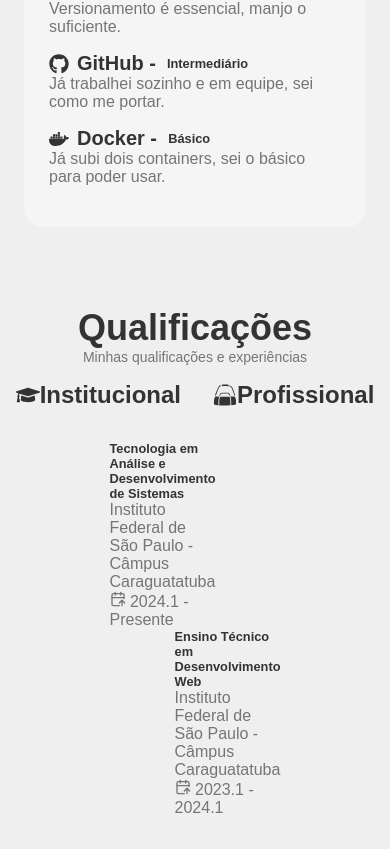
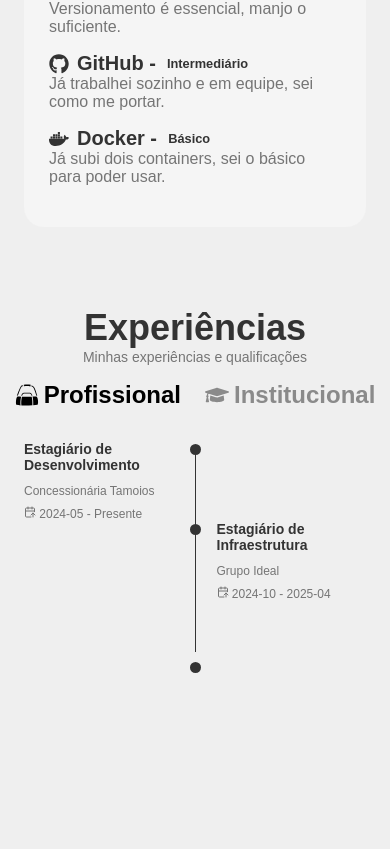
Before and after one commit to JGabrielFBeserra/Portifolio-ReactJS, a React (Vite) app: page / in a window 390 px wide. Shown: the part 2870-3719 px from the top of the page. After the commit the page ends 3671 px from the top, so only its background shows below. Built offline with nearby package versions, Linux system fonts and the light colour scheme; some icons are missing; a web font is replaced by a local one.

Commit message:
feat: Qualification section completed, added interactive tabs with smooth animations and responsive timeline layout

```diff
--- a/src/App.css
+++ b/src/App.css
@@ -186,6 +186,7 @@ img {
 /* breakpoints */
 
 @media screen and (max-width: 992px) {
+
     .container {
         margin-left: var(--mb-1-5);
         margin-right: var(--mb-1-5);
--- a/src/components/qualification/Qualification.jsx
+++ b/src/components/qualification/Qualification.jsx
@@ -1,38 +1,102 @@
-import React from "react";
+import React, { useState } from "react";
 import './qualification.css';
 import { FaGraduationCap } from "react-icons/fa";
 import { GiGymBag } from "react-icons/gi";
 import { LuCalendarArrowUp } from "react-icons/lu";
 
 const Qualification = () => {
+    const [ToggleState, setToggleState] = useState(2);
+
+    const toggleTab = (index) => {
+        setToggleState(index);
+    }
     return (
         <section className="qualification section" id="qualificacoes">
-            <h2 className="section__title">Qualificações</h2>
-            <span className="section__subtitle">Minhas qualificações e experiências</span>
+            <h2 className="section__title">Experiências</h2>
+            <span className="section__subtitle">Minhas experiências e qualificações</span>
 
             <div className="qualification__container container">
                 <div className="qualification__tabs">
-                    <div className="qualification__button button--flex qualification__active">
-                       <FaGraduationCap /> {""}
-                       Institucional
+                    <div className={ToggleState === 2 ?
+                        "qualification__button button--flex qualification__active"
+                        : "qualification__button button--flex"} onClick={() => toggleTab(2)}>
+                          <GiGymBag className="qualification__title-icon" />
+                        Profissional
                     </div>
-                    <div className="qualification__button button--flex qualification__active">
-                        <GiGymBag /> {""}
-                        Profissional
+                    <div className={ToggleState === 1 ?
+                        "qualification__button button--flex qualification__active"
+                        : "qualification__button button--flex"} onClick={() => toggleTab(1)}  >
+                       <FaGraduationCap className="qualification__title-icon" />
+                        Institucional
+
                     </div>
                 </div>
                 <div className="qualification__sections">
-                    <div className="qualification__content qualification__content-active">
+                    <div className={ToggleState === 1 ? "qualification__content qualification__content-active" : "qualification__content "}>
                         <div className="qualification__data">
                             <div>
                                 <h3 className="qualification__title">
                                     Tecnologia em Análise e Desenvolvimento de Sistemas
                                 </h3>
                                 <span className="qualification__subtitle">
-                                    Instituto Federal de São Paulo - Câmpus Caraguatatuba
+                                    <a href="https://www.ifspcaraguatatuba.edu.br/cursos/graduacao/tecnologia-em-analise-e-desenvolvimento-de-sistemas" target="_blank" rel="noopener noreferrer">
+                                        IFSP - Câmpus Caraguatatuba
+                                    </a>
                                 </span>
                                 <div className="qualification__calendar">
                                     <LuCalendarArrowUp /> 2024.1 - Presente
+
+                                </div>
+                            </div>
+                            <div>
+                                <span className="qualification__rounder"></span>
+                                <span className="qualification__line"></span>
+
+                            </div>
+
+                        </div>
+                        <div className="qualification__data">
+                            <div></div>
+                            <div>
+                                <span className="qualification__rounder">
+
+                                </span>
+                                <span className="qualification__line"></span>
+
+                            </div>
+                            <div>
+                                <h3 className="qualification__title">
+                                    Técnico em Desenvolvimento Web
+                                </h3>
+                                <span className="qualification__subtitle">
+                                    <a href="https://www.ifspcaraguatatuba.edu.br/cursos/tecnico/tecnico-em-informatica-para-internet" target="_blank" rel="noopener noreferrer">
+                                        IFSP - Câmpus Caraguatatuba
+                                    </a>
+                                </span>
+                                <div className="qualification__calendar">
+                                    <LuCalendarArrowUp /> 2023.1 - 2024.2
+
+                                </div>
+                            </div>
+
+                        </div>
+
+
+
+                    </div>
+                    <div className={ToggleState === 2 ? "qualification__content qualification__content-active" : "qualification__content "}>
+                        <div className="qualification__data">
+                            <div>
+                                <h3 className="qualification__title">
+                                    Estagiário de Desenvolvimento
+                                </h3>
+                                <span className="qualification__subtitle">
+                                    <a href="https://www.linkedin.com/company/concession%C3%A1ria-tamoios/posts/?feedView=all" target="_blank" rel="noopener noreferrer">
+                                        Concessionária Tamoios
+                                    </a>
+                                </span>
+                                <div className="qualification__calendar">
+                                    <LuCalendarArrowUp /> 2024-05 - Presente
 
                                 </div>
                             </div>
@@ -45,21 +109,24 @@ const Qualification = () => {
                         </div>
                         <div className="qualification__data">
                             <div></div>
-                             <div>
+                            <div>
                                 <span className="qualification__rounder">
 
                                 </span>
                                 <span className="qualification__line"></span>
+                                <span className="qualification__rounder"></span>
                             </div>
                             <div>
                                 <h3 className="qualification__title">
-                                    Ensino Técnico em Desenvolvimento Web
+                                    Estagiário de Infraestrutura
                                 </h3>
                                 <span className="qualification__subtitle">
-                                    Instituto Federal de São Paulo - Câmpus Caraguatatuba
+                                    <a href="https://www.linkedin.com/company/idealgrupo/posts/?feedView=all" target="_blank" rel="noopener noreferrer">
+                                        Grupo Ideal
+                                    </a>
                                 </span>
                                 <div className="qualification__calendar">
-                                    <LuCalendarArrowUp /> 2023.1 - 2024.1
+                                    <LuCalendarArrowUp /> 2024-10 - 2025-04
 
                                 </div>
                             </div>
@@ -69,93 +136,6 @@ const Qualification = () => {
 
 
                     </div>
-                    <div className="qualification__content">
-                        <div className="qualification__data">
-                            <div>
-                                <h3 className="qualification__title">
-                                    Tecnologia
-                                </h3>
-                                <span className="qualification__subtitle">
-                                    Instituto Federal de São Paulo - Câmpus Caraguatatuba
-                                </span>
-                                <div className="qualification__calendar">
-                                    <LuCalendarArrowUp /> 2023 - Presente
-
-                                </div>
-                            </div>
-                            <div>
-                                <span className="qualification__rounder">
-
-                                </span>
-                                <span className="qualification__line"></span>
-                            </div>
-                        </div>
-                        <div className="qualification__data">
-                            <div></div>
-                             <div>
-                                <span className="qualification__rounder">
-
-                                </span>
-                                <span className="qualification__line"></span>
-                            </div>
-                            <div>
-                                <h3 className="qualification__title">
-                                    Estagiário em Desenvolvimento Web
-                                </h3>
-                                <span className="qualification__subtitle">
-                                    Instituto Federal de São Paulo - Câmpus Caraguatatuba
-                                </span>
-                                <div className="qualification__calendar">
-                                    <LuCalendarArrowUp /> 2023 - Presente
-
-                                </div>
-                            </div>
-
-                        </div>
-
-                        <div className="qualification__data">
-                            <div>
-                                <h3 className="qualification__title">
-                                    Tecnologia
-                                </h3>
-                                <span className="qualification__subtitle">
-                                    Instituto Federal de São Paulo - Câmpus Caraguatatuba
-                                </span>
-                                <div className="qualification__calendar">
-                                    <LuCalendarArrowUp /> 2023 - Presente
-
-                                </div>
-                            </div>
-                            <div>
-                                <span className="qualification__rounder">
-
-                                </span>
-                                <span className="qualification__line"></span>
-                            </div>
-                        </div>
-                        <div className="qualification__data">
-                            <div></div>
-                             <div>
-                                <span className="qualification__rounder">
-
-                                </span>
-                                <span className="qualification__line"></span>
-                            </div>
-                            <div>
-                                <h3 className="qualification__title">
-                                    Estagiário em Desenvolvimento Web
-                                </h3>
-                                <span className="qualification__subtitle">
-                                    Instituto Federal de São Paulo - Câmpus Caraguatatuba
-                                </span>
-                                <div className="qualification__calendar">
-                                    <LuCalendarArrowUp /> 2023 - Presente
-
-                                </div>
-                            </div>
-
-                        </div>
-                    </div>
                 </div>
             </div>
         </section>
--- a/src/components/qualification/qualification.css
+++ b/src/components/qualification/qualification.css
@@ -30,10 +30,42 @@
 
 .qualification__content {
     display: none;
+    opacity: 0;
+    transition: opacity 0.3s ease-in-out;
+}
+
+.qualification__button {
+    font-size: var(--h2-font-size);
+    font-weight: var(--font-bold);
+    color: #8a8a8a;
+    margin: 0 var(--mb-1);
+    cursor: pointer;
+    transition: color 0.5s ease;
+}
+
+.qualification__button:hover {
+    color: var(--cor-titulo-dark);
+}
+
+.qualification__button.qualification__active {
+    color: var(--cor-titulo-dark);
 }
 
 .qualification__content-active {
     display: block;
+    opacity: 1;
+    animation: fadeInUp 0.75s ease-out;
+}
+
+@keyframes fadeInUp {
+    from {
+        opacity: 0;
+        transform: translateY(15px);
+    }
+    to {
+        opacity: 1;
+        transform: translateY(0);
+    }
 }
 
 .qualification__data {
@@ -43,6 +75,112 @@
 }
 
 .qualification__title {
-    font-size: var(--normal-font-size);
+    font-size: var(--h3-font-size);
+    font-weight: var(--font-bold);
+    margin-bottom: var(--mb-0-5);
+}
+
+.qualification__subtitle {
+    display: inline-block;
+    font-size: var(--peq-font-size);
+    margin-bottom: var(--mb-0-5);
+}
+
+.qualification__subtitle a {
+    color: inherit;
+    text-decoration: none;
+}
+
+.qualification__subtitle a:hover {
+    color: var(--cor-titulo-dark);
+    text-decoration: underline;
+}
+
+.qualification__calendar{
+    font-size: var(--peq-font-size);
+}
+
+.qualification__rounder {
+    display: inline-block;
+    width: 13px;
+    height: 13px;
+    background-color: var(--cor-titulo);
+    border-radius: 50%;
+}
+
+.qualification__line {
+    display: block;
+    width: 1px;
+    height: 100%;
+    background-color: var(--cor-titulo);
+    transform: translate(6px, -7px);
+}
+
+.qualification__title-icon {
+    margin-right: 5px;
+}
+
+@media screen and (max-width: 992px) {
+    .qualification__container {
+        margin-left: auto;
+        margin-right: auto;
+    }
+      .qualification {
+        padding-bottom: 200px;
+    }
+}
+
+@media screen and (max-width: 768px) {
+    .qualification__container {
+        margin-left: var(--mb-1-5);
+        margin-right: var(--mb-1-5);
+    }
+
+    .qualification__data {
+        grid-template-columns: 1fr max-content 1fr;
+        column-gap: 1rem;
+    }
+
+    .qualification__line {
+        height: 150%;
+        transform: translate(5px, -7px);
+    }
+
+    .qualification__rounder {
+        width: 11px;
+        height: 11px;
+    }
+
+    .qualification__title {
+        font-size: var(--peq-font-size);
+    }
+
+    .qualification__subtitle {
+        font-size: var(--menor-font-size);
+    }
+
+    .qualification__calendar {
+        font-size: var(--menor-font-size);
+    }
+}
+
+@media screen and (max-width: 576px) {
+    .qualification__sections{
+        grid-template-columns: initial;
+    }
+
+
+
+    .qualification__button {
+        margin: 0 var(--mb-0-75);
+    }
+}
+
+
+@media screen and  (max-width: 350px) {
+    .qualification__data {
+        gap: 0.5rem
+    }
+
 
 }
```
